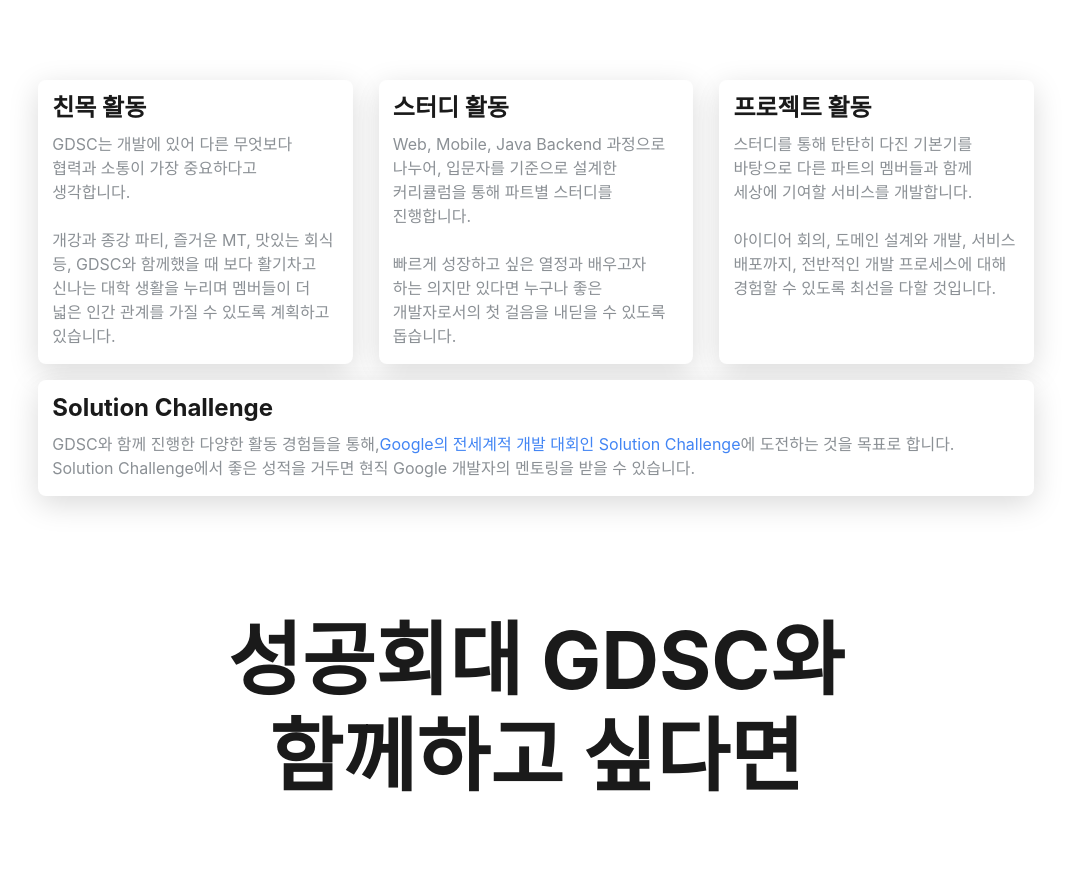
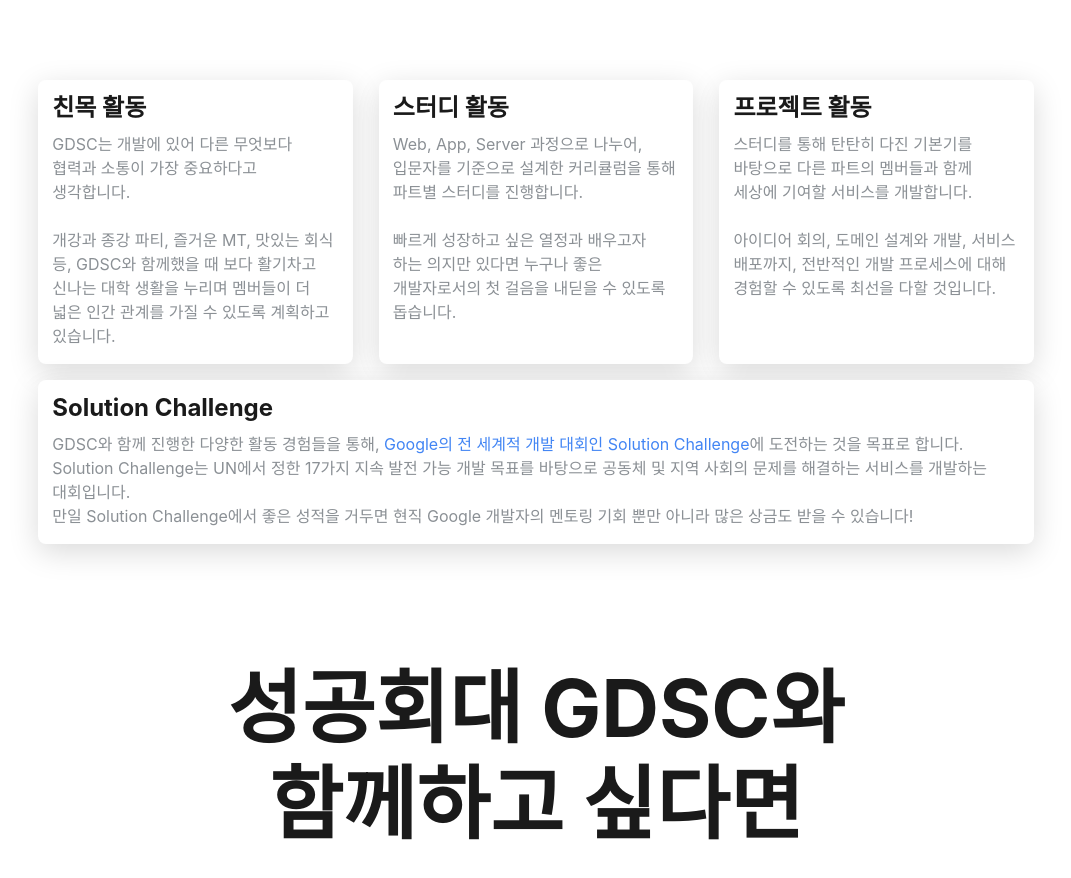
Before and after one commit to GDG-on-Campus-SKHU/www.gdsc-skhu.com, a Next.js app: page / in a window 1280 px wide. Shown: the part 1840-2718 px from the top of the page, without its empty margins (104-1175 px from the left). Built offline with nearby package versions, Linux system fonts and the light colour scheme; a web font is replaced by a local one.

Commit message:
chore: edit main page texts

```diff
--- a/src/components/PartSection/PartSection.tsx
+++ b/src/components/PartSection/PartSection.tsx
@@ -66,8 +66,8 @@ export default function PartSection() {
         <motion.article css={articleCss} variants={defaultFadeInUpVariants}>
           <h3>스터디 활동</h3>
           <p>
-            Web, Mobile, Java Backend 과정으로 나누어, 입문자를 기준으로 설계한 커리큘럼을 통해
-            파트별 스터디를 진행합니다.
+            Web, App, Server 과정으로 나누어, 입문자를 기준으로 설계한 커리큘럼을 통해 파트별
+            스터디를 진행합니다.
             <br />
             <br />
             빠르게 성장하고 싶은 열정과 배우고자 하는 의지만 있다면 누구나 좋은 개발자로서의 첫
@@ -107,12 +107,13 @@ export default function PartSection() {
           <p>
             GDSC와 함께 진행한 다양한 활동 경험들을 통해,
             <a href={GOOGLE_SOLUTION_CHALLENGE_LINK} target="_blank" rel="noreferrer">
-              Google의 전세계적 개발 대회인 Solution Challenge
+              &nbsp;Google의 전 세계적 개발 대회인 Solution Challenge
             </a>
-            에 도전하는 것을 목표로 합니다.
+            에 도전하는 것을 목표로 합니다. Solution Challenge는 UN에서 정한 17가지 지속 발전 가능
+            개발 목표를 바탕으로 공동체 및 지역 사회의 문제를 해결하는 서비스를 개발하는 대회입니다.
             <br />
-            Solution Challenge에서 좋은 성적을 거두면 현직 Google 개발자의 멘토링을 받을 수
-            있습니다.
+            만일 Solution Challenge에서 좋은 성적을 거두면 현직 Google 개발자의 멘토링 기회 뿐만
+            아니라 많은 상금도 받을 수 있습니다!
           </p>
         </motion.article>
       </motion.div>
```
